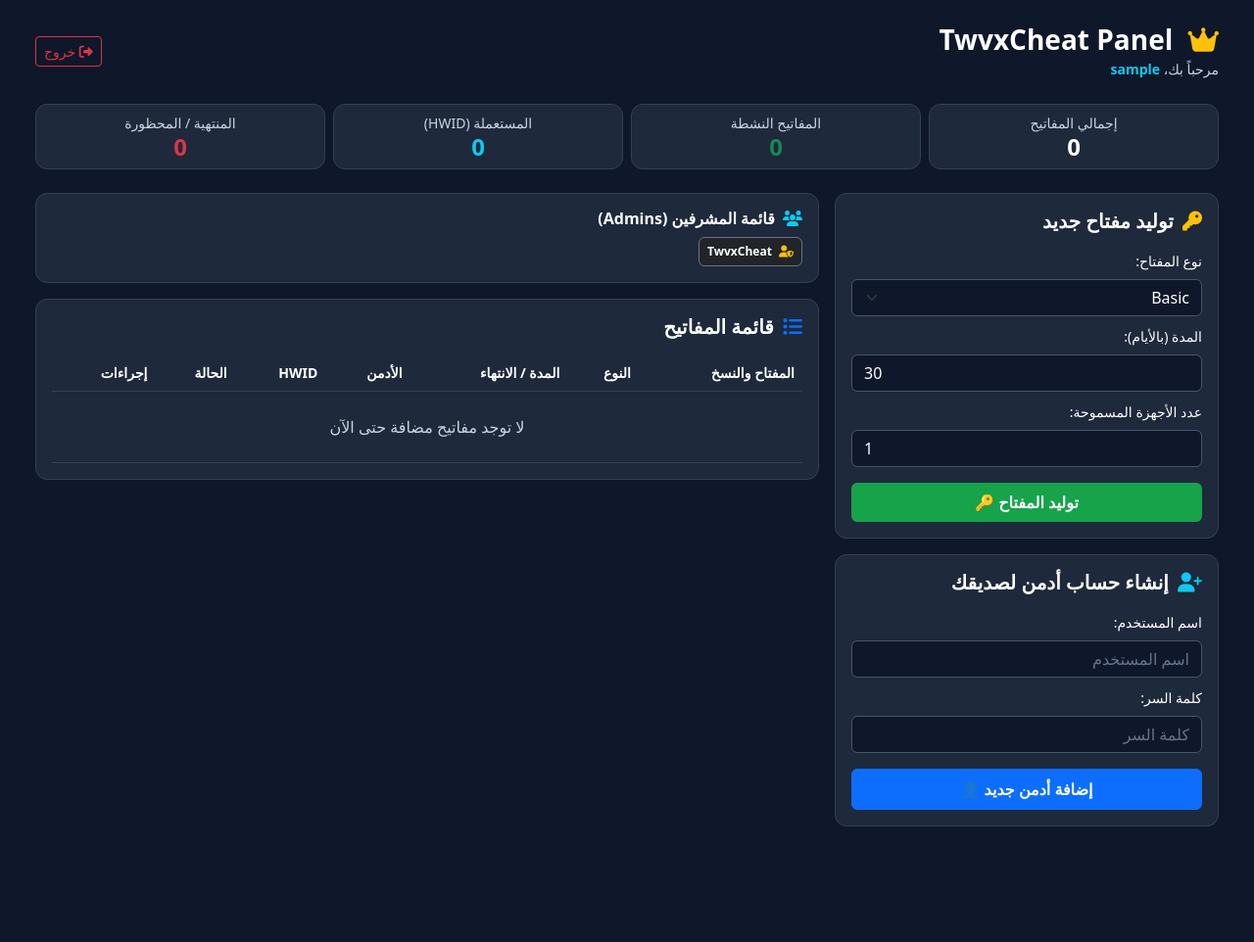
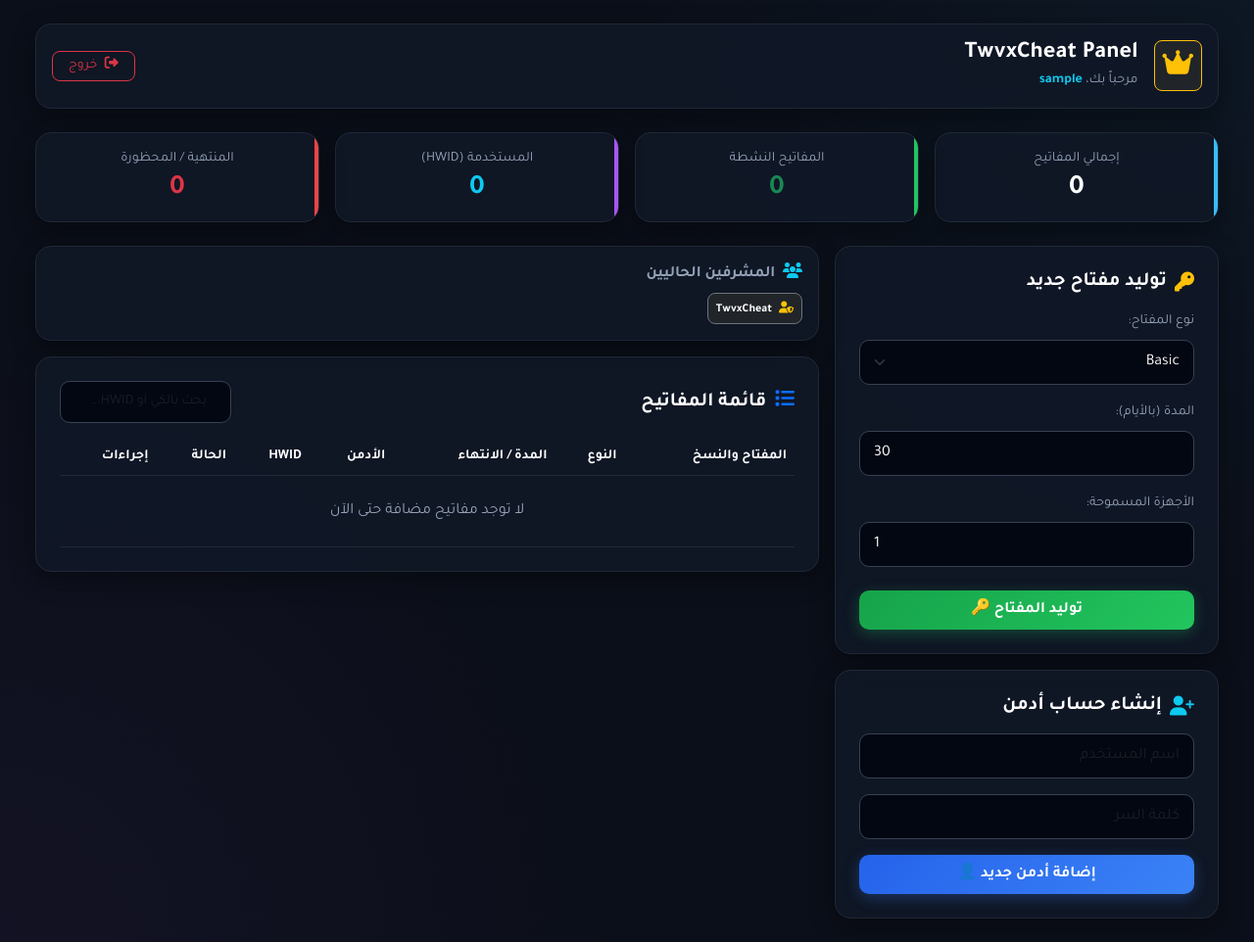
Before and after one commit to TwvxCheat/twvxcheat, a Flask app: page /keys in a window 1280 px wide. Shown: the whole page at 98% size. Before the commit the page ends 844 px from the top, so only its background shows below. Run offline with Flask 3, Linux system fonts and the light colour scheme; the visitor is signed in with stand-in values (Sample User, id 1); data comes from the database, SQL or seed files in the repository; data that the repository does not hold is empty.

Commit message:
Update dashboard.html

```diff
--- a/templates/dashboard.html
+++ b/templates/dashboard.html
@@ -3,63 +3,142 @@
 <head>
     <meta charset="UTF-8">
     <meta name="viewport" content="width=device-width, initial-scale=1.0">
-    <title>TwvxCheat - لوحة التحكم</title>
+    <title>TwvxCheat - VIP Control Panel</title>
+    <!-- Bootstrap 5 RTL -->
     <link href="https://cdn.jsdelivr.net/npm/bootstrap@5.3.0/dist/css/bootstrap.rtl.min.css" rel="stylesheet">
+    <!-- FontAwesome Icons -->
     <link href="https://cdnjs.cloudflare.com/ajax/libs/font-awesome/6.4.0/css/all.min.css" rel="stylesheet">
+    <!-- Google FontTajawal -->
+    <link href="https://fonts.googleapis.com/css2?family=Tajawal:wght@400;700;900&display=swap" rel="stylesheet">
+
     <style>
+        :root {
+            --bg-dark: #0b0f19;
+            --card-bg: rgba(17, 24, 39, 0.85);
+            --border-color: #1f2937;
+            --accent-cyan: #38bdf8;
+            --accent-green: #22c55e;
+            --accent-purple: #a855f7;
+            --accent-red: #ef4444;
+        }
+
         body {
-            background-color: #0f172a !important;
+            background-color: var(--bg-dark) !important;
             color: #ffffff !important;
-            font-family: system-ui, -apple-system, sans-serif;
+            font-family: 'Tajawal', system-ui, sans-serif;
+            min-height: 100vh;
+            background-image: radial-gradient(circle at top right, rgba(56, 189, 248, 0.05), transparent 40%),
+                              radial-gradient(circle at bottom left, rgba(168, 85, 247, 0.05), transparent 40%);
         }
-        .card {
-            background-color: #1e293b !important;
-            border: 1px solid #334155 !important;
-            border-radius: 12px;
+
+        .glass-card {
+            background: var(--card-bg) !important;
+            border: 1px solid var(--border-color) !important;
+            border-radius: 16px;
+            backdrop-filter: blur(12px);
+            box-shadow: 0 8px 25px rgba(0, 0, 0, 0.4);
+            transition: all 0.3s ease;
         }
+
+        .stat-card {
+            position: relative;
+            overflow: hidden;
+        }
+        .stat-card::before {
+            content: '';
+            position: absolute;
+            top: 0; right: 0; width: 4px; height: 100%;
+        }
+        .stat-total::before { background-color: var(--accent-cyan); }
+        .stat-active::before { background-color: var(--accent-green); }
+        .stat-used::before { background-color: var(--accent-purple); }
+        .stat-expired::before { background-color: var(--accent-red); }
+
         h1, h2, h3, h4, h5, h6, label, p, span, small, td, th, div {
             color: #ffffff !important;
         }
-        .text-secondary, .text-muted {
-            color: #cbd5e1 !important;
+
+        .text-muted-custom { color: #94a3b8 !important; }
+
+        .form-control, .form-select {
+            background-color: #030712 !important;
+            color: #ffffff !important;
+            border: 1px solid #374151 !important;
+            border-radius: 10px;
+            padding: 10px 14px;
         }
-        .form-control, .form-select {
-            background-color: #0f172a !important;
-            color: #ffffff !important;
-            border-color: #475569 !important;
+        .form-control:focus, .form-select:focus {
+            border-color: var(--accent-cyan) !important;
+            box-shadow: 0 0 10px rgba(56, 189, 248, 0.2) !important;
         }
-        .form-control::placeholder {
-            color: #64748b !important;
+
+        .btn-cyber-green {
+            background: linear-gradient(135deg, #16a34a, #22c55e);
+            color: white !important;
+            border: none;
+            font-weight: bold;
+            border-radius: 10px;
+            box-shadow: 0 4px 15px rgba(34, 197, 94, 0.3);
+            transition: transform 0.2s;
         }
+        .btn-cyber-green:hover { transform: translateY(-2px); }
+
+        .btn-cyber-blue {
+            background: linear-gradient(135deg, #2563eb, #3b82f6);
+            color: white !important;
+            border: none;
+            font-weight: bold;
+            border-radius: 10px;
+            box-shadow: 0 4px 15px rgba(59, 130, 246, 0.3);
+        }
+
         .table-dark {
-            --bs-table-bg: #1e293b !important;
-            --bs-table-border-color: #334155 !important;
-            color: #ffffff !important;
+            --bs-table-bg: transparent !important;
+            --bs-table-border-color: #1f2937 !important;
         }
-        .btn-success { background-color: #16a34a !important; border: none; }
-        .badge-active { background-color: #16a34a !important; color: #fff !important; }
-        .badge-expired { background-color: #dc2626 !important; color: #fff !important; }
-        .badge-banned { background-color: #475569 !important; color: #fff !important; }
-        .copy-btn { padding: 2px 8px; font-size: 0.8rem; border-radius: 6px; }
+
+        .badge-vip { background: linear-gradient(135deg, #d97706, #f59e0b); color: #fff !important; }
+        .badge-premium { background: linear-gradient(135deg, #9333ea, #a855f7); color: #fff !important; }
+        .badge-basic { background: #374151; color: #38bdf8 !important; border: 1px solid #4b5563; }
+
+        .copy-btn {
+            background: rgba(56, 189, 248, 0.1);
+            border: 1px solid rgba(56, 189, 248, 0.3);
+            color: var(--accent-cyan) !important;
+            border-radius: 8px;
+            transition: 0.2s;
+        }
+        .copy-btn:hover { background: var(--accent-cyan); color: #000 !important; }
+
+        /* Custom Scrollbar */
+        ::-webkit-scrollbar { width: 6px; height: 6px; }
+        ::-webkit-scrollbar-track { background: #030712; }
+        ::-webkit-scrollbar-thumb { background: #374151; border-radius: 4px; }
     </style>
 </head>
 <body class="p-2 p-md-4">
 
     <div class="container-fluid max-width-xl">
-        <!-- الهيدر -->
-        <div class="d-flex justify-content-between align-items-center mb-4">
-            <div>
-                <h3 class="fw-bold m-0"><i class="fa-solid fa-crown me-2 text-warning"></i> TwvxCheat Panel</h3>
-                <small class="text-secondary">مرحباً بك، <span class="text-info fw-bold">{{ current_user }}</span></small>
+
+        <!-- الهيدر الرئيسي -->
+        <div class="d-flex justify-content-between align-items-center mb-4 p-3 glass-card">
+            <div class="d-flex align-items-center gap-3">
+                <div class="p-2 bg-dark rounded-3 border border-warning">
+                    <i class="fa-solid fa-crown text-warning fs-3"></i>
+                </div>
+                <div>
+                    <h4 class="fw-bold m-0">TwvxCheat Panel</h4>
+                    <small class="text-muted-custom">مرحباً بك، <span class="text-info fw-bold">{{ current_user }}</span></small>
+                </div>
             </div>
-            <a href="/logout" class="btn btn-outline-danger btn-sm"><i class="fa-solid fa-right-from-bracket"></i> خروج</a>
+            <a href="/logout" class="btn btn-outline-danger btn-sm px-3 rounded-3"><i class="fa-solid fa-right-from-bracket me-1"></i> خروج</a>
         </div>
 
         <!-- التنبيهات -->
         {% with messages = get_flashed_messages(with_categories=true) %}
           {% if messages %}
             {% for category, message in messages %}
-              <div class="alert alert-{{ category if category != 'error' else 'danger' }} alert-dismissible fade show">
+              <div class="alert alert-{{ category if category != 'error' else 'danger' }} alert-dismissible fade show border-0 shadow">
                 {{ message }}
                 <button type="button" class="btn-close" data-bs-dismiss="alert"></button>
               </div>
@@ -67,86 +146,90 @@
           {% endif %}
         {% endwith %}
 
-        <!-- الإحصائيات -->
-        <div class="row g-2 mb-4">
+        <!-- بطاقات الإحصائيات المبتكرة -->
+        <div class="row g-3 mb-4">
             <div class="col-6 col-md-3">
-                <div class="card p-2 text-center">
-                    <small class="text-secondary">إجمالي المفاتيح</small>
-                    <h4 class="fw-bold text-white mb-0">{{ total_keys }}</h4>
+                <div class="glass-card p-3 text-center stat-card stat-total">
+                    <span class="text-muted-custom small d-block mb-1">إجمالي المفاتيح</span>
+                    <h3 class="fw-bold mb-0 text-white">{{ total_keys }}</h3>
                 </div>
             </div>
             <div class="col-6 col-md-3">
-                <div class="card p-2 text-center">
-                    <small class="text-secondary">المفاتيح النشطة</small>
-                    <h4 class="fw-bold text-success mb-0">{{ active_keys }}</h4>
+                <div class="glass-card p-3 text-center stat-card stat-active">
+                    <span class="text-muted-custom small d-block mb-1">المفاتيح النشطة</span>
+                    <h3 class="fw-bold mb-0 text-success">{{ active_keys }}</h3>
                 </div>
             </div>
             <div class="col-6 col-md-3">
-                <div class="card p-2 text-center">
-                    <small class="text-secondary">المستعملة (HWID)</small>
-                    <h4 class="fw-bold text-info mb-0">{{ used_keys }}</h4>
+                <div class="glass-card p-3 text-center stat-card stat-used">
+                    <span class="text-muted-custom small d-block mb-1">المستخدمة (HWID)</span>
+                    <h3 class="fw-bold mb-0 text-info">{{ used_keys }}</h3>
                 </div>
             </div>
             <div class="col-6 col-md-3">
-                <div class="card p-2 text-center">
-                    <small class="text-secondary">المنتهية / المحظورة</small>
-                    <h4 class="fw-bold text-danger mb-0">{{ expired_keys + banned_keys }}</h4>
+                <div class="glass-card p-3 text-center stat-card stat-expired">
+                    <span class="text-muted-custom small d-block mb-1">المنتهية / المحظورة</span>
+                    <h3 class="fw-bold mb-0 text-danger">{{ expired_keys + banned_keys }}</h3>
                 </div>
             </div>
         </div>
 
         <div class="row g-3">
-            <!-- نماذج الإدخال -->
+            <!-- القائمة الجانبية: النماذج -->
             <div class="col-lg-4">
-                <!-- نموذج التوليد -->
-                <div class="card p-3 mb-3">
-                    <h5 class="fw-bold mb-3"><i class="fa-solid fa-key text-warning me-1"></i> توليد مفتاح جديد</h5>
+
+                <!-- توليد مفتاح -->
+                <div class="glass-card p-4 mb-3">
+                    <h5 class="fw-bold mb-3 d-flex align-items-center gap-2">
+                        <i class="fa-solid fa-key text-warning"></i> توليد مفتاح جديد
+                    </h5>
                     <form action="/generate_key" method="POST">
-                        <div class="mb-2">
-                            <label class="form-label small">نوع المفتاح:</label>
+                        <div class="mb-3">
+                            <label class="form-label small text-muted-custom">نوع المفتاح:</label>
                             <select name="key_type" class="form-select">
                                 <option value="basic">Basic</option>
                                 <option value="vip">VIP</option>
                                 <option value="premium">Premium</option>
                             </select>
                         </div>
-                        <div class="mb-2">
-                            <label class="form-label small">المدة (بالأيام):</label>
+                        <div class="mb-3">
+                            <label class="form-label small text-muted-custom">المدة (بالأيام):</label>
                             <input type="number" name="duration_days" value="30" min="1" class="form-control" required>
                         </div>
                         <div class="mb-3">
-                            <label class="form-label small">عدد الأجهزة المسموحة:</label>
+                            <label class="form-label small text-muted-custom">الأجهزة المسموحة:</label>
                             <input type="number" name="max_devices" value="1" min="1" class="form-control" required>
                         </div>
-                        <button type="submit" class="btn btn-success w-100 py-2 fw-bold">توليد المفتاح 🔑</button>
+                        <button type="submit" class="btn btn-cyber-green w-100 py-2 mt-2">توليد المفتاح 🔑</button>
                     </form>
                 </div>
 
-                <!-- نموذج إضافة أدمن جديد -->
-                <div class="card p-3">
-                    <h5 class="fw-bold mb-3"><i class="fa-solid fa-user-plus text-info me-1"></i> إنشاء حساب أدمن لصديقك</h5>
+                <!-- إضافة أدمن -->
+                <div class="glass-card p-4">
+                    <h5 class="fw-bold mb-3 d-flex align-items-center gap-2">
+                        <i class="fa-solid fa-user-plus text-info"></i> إنشاء حساب أدمن
+                    </h5>
                     <form action="/add_admin" method="POST">
-                        <div class="mb-2">
-                            <label class="form-label small">اسم المستخدم:</label>
+                        <div class="mb-3">
                             <input type="text" name="username" class="form-control" placeholder="اسم المستخدم" required>
                         </div>
                         <div class="mb-3">
-                            <label class="form-label small">كلمة السر:</label>
                             <input type="password" name="password" class="form-control" placeholder="كلمة السر" required>
                         </div>
-                        <button type="submit" class="btn btn-primary w-100 py-2 fw-bold">إضافة أدمن جديد 👤</button>
+                        <button type="submit" class="btn btn-cyber-blue w-100 py-2">إضافة أدمن جديد 👤</button>
                     </form>
                 </div>
             </div>
 
-            <!-- الجداول -->
+            <!-- الجداول والمحتوى الرئيسي -->
             <div class="col-lg-8">
-                <!-- قائمة الأدمنية -->
-                <div class="card p-3 mb-3">
-                    <h6 class="fw-bold mb-2"><i class="fa-solid fa-users text-info me-1"></i> قائمة المشرفين (Admins)</h6>
+
+                <!-- الأدمنية -->
+                <div class="glass-card p-3 mb-3">
+                    <h6 class="fw-bold mb-2 text-muted-custom"><i class="fa-solid fa-users text-info me-1"></i> المشرفين الحاليين</h6>
                     <div class="d-flex flex-wrap gap-2">
                         {% for adm in admins %}
-                            <div class="badge bg-dark border border-secondary p-2 d-flex align-items-center gap-2">
+                            <div class="badge bg-dark border border-secondary p-2 d-flex align-items-center gap-2 rounded-3">
                                 <span><i class="fa-solid fa-user-shield text-warning me-1"></i> {{ adm.username }}</span>
                                 {% if adm.username != 'TwvxCheat' %}
                                     <form action="/delete_admin/{{ adm.id }}" method="POST" class="d-inline">
@@ -158,13 +241,20 @@
                     </div>
                 </div>
 
-                <!-- جدول المفاتيح -->
-                <div class="card p-3">
-                    <h5 class="fw-bold mb-3"><i class="fa-solid fa-list text-primary me-1"></i> قائمة المفاتيح</h5>
+                <!-- جدول المفاتيح مع محرك البحث المباشر -->
+                <div class="glass-card p-4">
+                    <div class="d-flex flex-column flex-md-row justify-content-between align-items-md-center gap-3 mb-3">
+                        <h5 class="fw-bold m-0"><i class="fa-solid fa-list text-primary me-1"></i> قائمة المفاتيح</h5>
+                        <!-- شريط البحث المباشر -->
+                        <div class="position-relative style="min-width: 240px;">
+                            <input type="text" id="searchInput" onkeyup="filterKeys()" class="form-control ps-4 form-control-sm" placeholder="بحث بالكي أو HWID...">
+                        </div>
+                    </div>
+
                     <div class="table-responsive">
-                        <table class="table table-dark table-hover align-middle mb-0 text-nowrap">
+                        <table class="table table-dark table-hover align-middle mb-0 text-nowrap" id="keysTable">
                             <thead>
-                                <tr class="text-secondary small">
+                                <tr class="text-muted-custom small">
                                     <th>المفتاح والنسخ</th>
                                     <th>النوع</th>
                                     <th>المدة / الانتهاء</th>
@@ -179,51 +269,59 @@
                                 <tr>
                                     <td>
                                         <div class="d-flex align-items-center gap-2">
-                                            <code class="text-info fw-bold">{{ key.key_code }}</code>
-                                            <button class="btn btn-outline-info copy-btn" onclick="copyKey('{{ key.key_code }}', this)" title="نسخ الكي">
+                                            <code class="text-info fw-bold fs-6">{{ key.key_code }}</code>
+                                            <button class="btn copy-btn btn-sm" onclick="copyKey('{{ key.key_code }}', this)" title="نسخ الكي">
                                                 <i class="fa-regular fa-copy"></i>
                                             </button>
                                         </div>
                                     </td>
-                                    <td><span class="badge bg-secondary">{{ key.key_type|upper }}</span></td>
+                                    <td>
+                                        {% if key.key_type|lower == 'vip' %}
+                                            <span class="badge badge-vip">VIP</span>
+                                        {% elif key.key_type|lower == 'premium' %}
+                                            <span class="badge badge-premium">PREMIUM</span>
+                                        {% else %}
+                                            <span class="badge badge-basic">BASIC</span>
+                                        {% endif %}
+                                    </td>
                                     <td>
                                         {% if key.expires_at %}
                                             <small class="text-warning fw-bold"><i class="fa-regular fa-clock me-1"></i>{{ key.expires_at }}</small>
                                         {% else %}
-                                            <span class="badge bg-info text-dark">{{ key.duration_days }} يوم (لم يفعل)</span>
+                                            <span class="badge bg-secondary text-light">{{ key.duration_days }} يوم (جديد)</span>
                                         {% endif %}
                                     </td>
-                                    <td><span class="badge bg-primary">{{ key.created_by or 'TwvxCheat' }}</span></td>
+                                    <td><span class="badge bg-primary opacity-75">{{ key.created_by or 'TwvxCheat' }}</span></td>
                                     <td>
                                         {% if key.hwid %}
-                                            <small class="text-truncate d-inline-block" style="max-width: 100px;" title="{{ key.hwid }}">{{ key.hwid }}</small>
+                                            <small class="text-truncate d-inline-block text-cyan" style="max-width: 100px;" title="{{ key.hwid }}">{{ key.hwid }}</small>
                                         {% else %}
-                                            <span class="text-secondary small">غير مستخدم</span>
+                                            <span class="text-muted-custom small">غير مستخدم</span>
                                         {% endif %}
                                     </td>
                                     <td>
                                         {% if key.status == 'active' %}
-                                            <span class="badge badge-active">نشط</span>
+                                            <span class="badge bg-success">نشط</span>
                                         {% elif key.status == 'expired' %}
-                                            <span class="badge badge-expired">منتهي</span>
+                                            <span class="badge bg-danger">منتهي</span>
                                         {% else %}
-                                            <span class="badge badge-banned">محظور</span>
+                                            <span class="badge bg-dark border">محظور</span>
                                         {% endif %}
                                     </td>
                                     <td>
                                         <div class="d-flex gap-1">
                                             <form action="/reset_hwid/{{ key.id }}" method="POST" class="d-inline">
-                                                <button type="submit" class="btn btn-warning btn-sm py-0 px-2" title="إعادة ضبط HWID"><i class="fa-solid fa-rotate-right"></i></button>
+                                                <button type="submit" class="btn btn-warning btn-sm p-1 px-2 rounded-2" title="إعادة ضبط HWID"><i class="fa-solid fa-rotate-right"></i></button>
                                             </form>
                                             <form action="/delete_key/{{ key.id }}" method="POST" class="d-inline">
-                                                <button type="submit" class="btn btn-danger btn-sm py-0 px-2" title="حذف المفتاح"><i class="fa-solid fa-trash"></i></button>
+                                                <button type="submit" class="btn btn-danger btn-sm p-1 px-2 rounded-2" title="حذف المفتاح"><i class="fa-solid fa-trash"></i></button>
                                             </form>
                                         </div>
                                     </td>
                                 </tr>
                                 {% else %}
                                 <tr>
-                                    <td colspan="7" class="text-center text-secondary py-4">لا توجد مفاتيح مضافة حتى الآن</td>
+                                    <td colspan="7" class="text-center text-muted-custom py-4">لا توجد مفاتيح مضافة حتى الآن</td>
                                 </tr>
                                 {% endfor %}
                             </tbody>
@@ -236,6 +334,23 @@
 
     <script src="https://cdn.jsdelivr.net/npm/bootstrap@5.3.0/dist/js/bootstrap.bundle.min.js"></script>
     <script>
+        // دالة تصفية المفاتيح من شريط البحث المباشر
+        function filterKeys() {
+            let input = document.getElementById("searchInput").value.toUpperCase();
+            let table = document.getElementById("keysTable");
+            let tr = table.getElementsByTagName("tr");
+
+            for (let i = 1; i < tr.length; i++) {
+                let text = tr[i].textContent || tr[i].innerText;
+                if (text.toUpperCase().indexOf(input) > -1) {
+                    tr[i].style.display = "";
+                } else {
+                    tr[i].style.display = "none";
+                }
+            }
+        }
+
+        // دالة نسخ الكي
         function copyKey(text, btn) {
             navigator.clipboard.writeText(text).then(() => {
                 const icon = btn.querySelector('i');
@@ -243,8 +358,6 @@
                 setTimeout(() => {
                     icon.className = 'fa-regular fa-copy';
                 }, 1500);
-            }).catch(() => {
-                alert('تم نسخ الكي: ' + text);
             });
         }
     </script>
```
